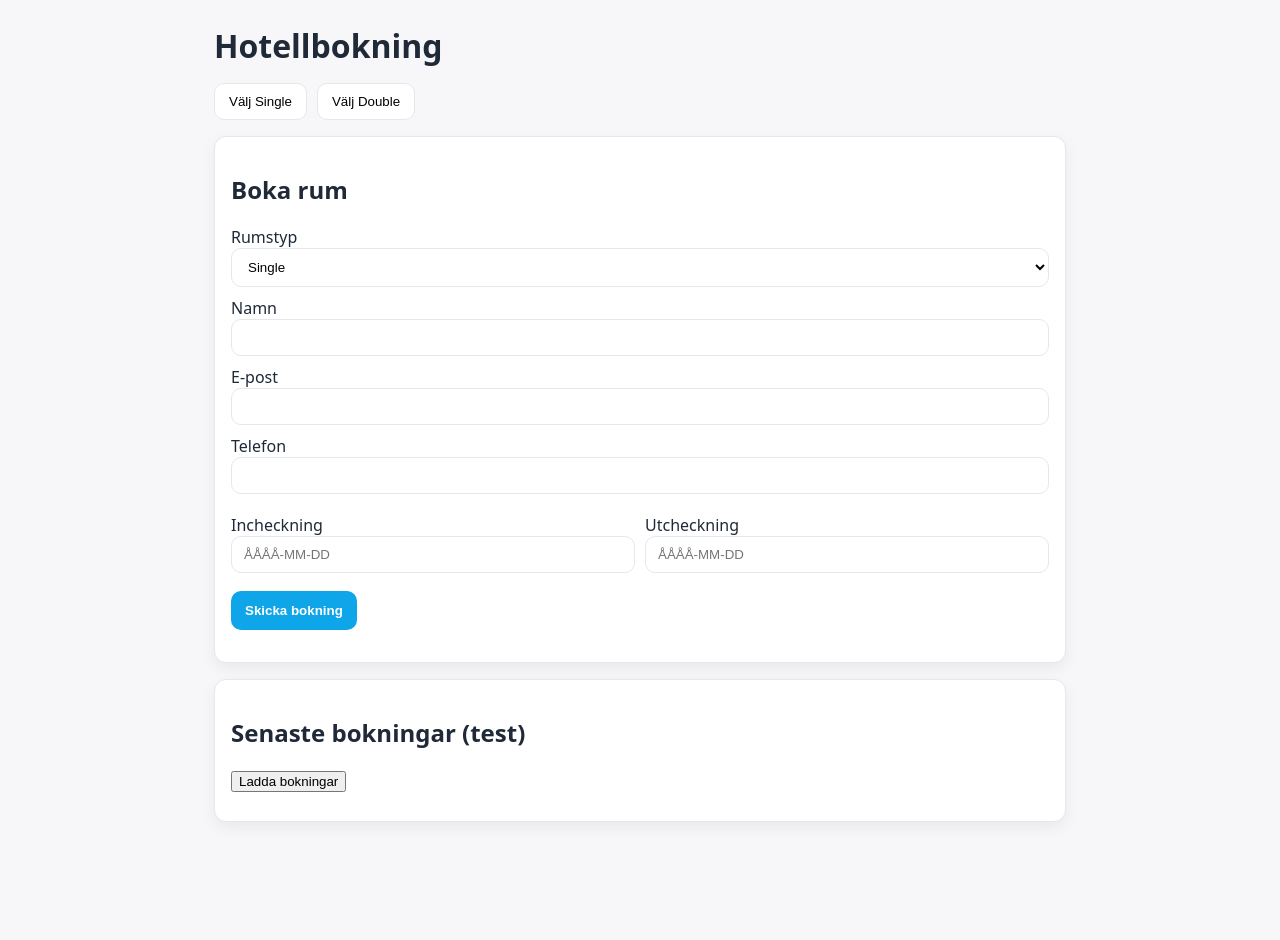
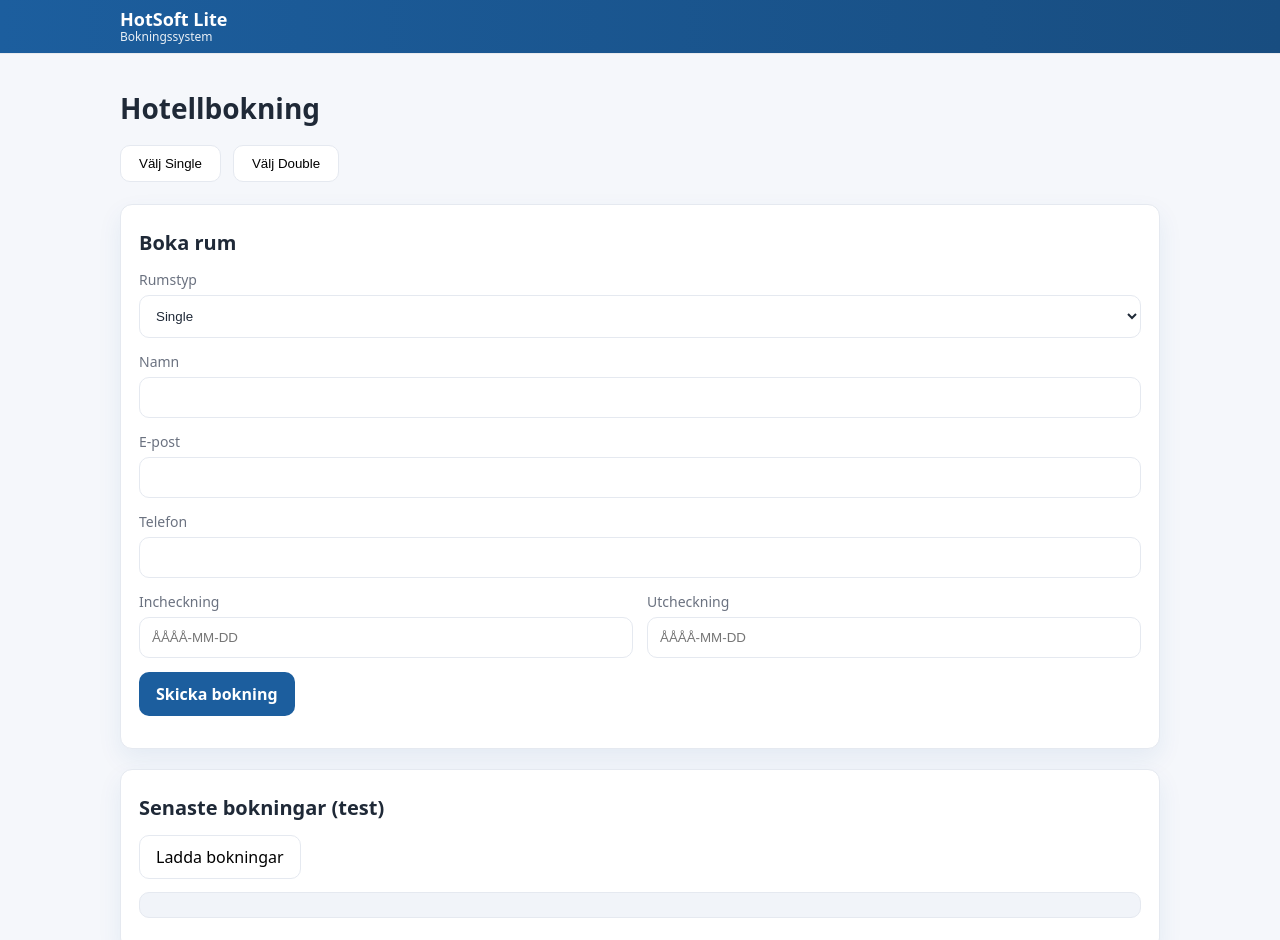
Before and after one commit to TaraKadir/hotel-booking, a website: page client/index.html in a window 1280 px wide. Shown: the top 940 px of the page. Before the commit the page ends 862 px from the top, so only its background shows below. Drawn offline with nearby package versions, Linux system fonts and the light colour scheme.

Commit message:
style: uppdaterade design till HotSoft-inspirerad version

```diff
--- a/client/index.html
+++ b/client/index.html
@@ -3,11 +3,10 @@
   <head>
     <meta charset="utf-8" />
     <meta name="viewport" content="width=device-width, initial-scale=1" />
-    <title>Hotellbokning</title>
+    <title>Hotellbokning – HotSoft Lite</title>
 
     <link rel="stylesheet" href="./styles.css" />
 
-    <!-- Flatpickr (datumväljare) -->
     <link
       rel="stylesheet"
       href="https://cdn.jsdelivr.net/npm/flatpickr/dist/flatpickr.min.css"
@@ -18,76 +17,94 @@
       src="https://cdn.jsdelivr.net/npm/flatpickr/dist/l10n/sv.js"
     ></script>
   </head>
+  <body>
+    <!-- Header -->
+    <header class="header">
+      <div class="header__inner">
+        <div class="brand">
+          <span class="brand__title">HotSoft Lite</span>
+          <span class="brand__sub">Bokningssystem</span>
+        </div>
+      </div>
+    </header>
 
-  <body>
     <main class="container">
-      <h1>Hotellbokning</h1>
+      <h1 class="page-title">Hotellbokning</h1>
 
-      <section class="rooms">
+      <!-- Snabbval av rumstyp -->
+      <section class="room-choice">
         <button class="room-btn" data-type="Single">Välj Single</button>
         <button class="room-btn" data-type="Double">Välj Double</button>
       </section>
 
+      <!-- Bokningsformulär -->
       <form id="booking-form" class="card">
-        <h2>Boka rum</h2>
+        <h2 class="card__title">Boka rum</h2>
 
-        <label>
-          Rumstyp
+        <label class="field">
+          <span class="field__label">Rumstyp</span>
           <select name="room_type" required>
             <option value="Single">Single</option>
             <option value="Double">Double</option>
           </select>
         </label>
 
-        <label>
-          Namn
+        <label class="field">
+          <span class="field__label">Namn</span>
           <input name="guest_name" required />
         </label>
 
-        <label>
-          E-post
+        <label class="field">
+          <span class="field__label">E-post</span>
           <input type="email" name="guest_email" required />
         </label>
 
-        <label>
-          Telefon
+        <label class="field">
+          <span class="field__label">Telefon</span>
           <input name="guest_phone" />
         </label>
 
         <div class="row">
-          <label>
-            Incheckning
+          <label class="field">
+            <span class="field__label">Incheckning</span>
             <input
               type="text"
               id="start_date"
               name="start_date"
+              lang="sv-SE"
               required
               placeholder="ÅÅÅÅ-MM-DD"
             />
           </label>
 
-          <label>
-            Utcheckning
+          <label class="field">
+            <span class="field__label">Utcheckning</span>
             <input
               type="text"
               id="end_date"
               name="end_date"
+              lang="sv-SE"
               required
               placeholder="ÅÅÅÅ-MM-DD"
             />
           </label>
         </div>
 
-        <button type="submit" class="primary">Skicka bokning</button>
+        <button type="submit" class="btn primary">Skicka bokning</button>
         <p id="msg" class="msg"></p>
       </form>
 
+      <!-- Testsektion: senaste bokningar -->
       <section class="card">
-        <h2>Senaste bokningar (test)</h2>
-        <button id="load">Ladda bokningar</button>
-        <pre id="list"></pre>
+        <h2 class="card__title">Senaste bokningar (test)</h2>
+        <button id="load" class="btn">Ladda bokningar</button>
+        <pre id="list" class="pre"></pre>
       </section>
     </main>
+
+    <footer class="footer">
+      <p>© 2025 HotSoft Lite – Skolprojekt</p>
+    </footer>
 
     <script src="./main.js" defer></script>
   </body>
--- a/client/styles.css
+++ b/client/styles.css
@@ -1,84 +1,216 @@
 :root {
-  --bg: #f7f7f9;
-  --surface: #fff;
+  --brand-1: #1c5e9e;
+  --brand-2: #184d80;
+  --bg: #f5f7fb;
+  --surface: #ffffff;
+  --surface-2: #f1f4f9;
   --text: #1f2937;
   --muted: #6b7280;
-  --primary: #0ea5e9;
-  --border: #e5e7eb;
+  --border: #e5e9f0;
   --radius: 12px;
-  --shadow: 0 6px 16px rgba(0, 0, 0, 0.06);
+  --shadow: 0 10px 24px rgba(28, 94, 158, 0.08);
 }
+
 * {
   box-sizing: border-box;
 }
+html,
+body,
+#root {
+  height: 100%;
+}
 body {
   margin: 0;
-  font-family: system-ui, -apple-system, Segoe UI, Roboto, Helvetica, Arial;
+  font-family: ui-sans-serif, system-ui, -apple-system, "Segoe UI", Roboto,
+    Arial;
+  color: var(--text);
   background: var(--bg);
-  color: var(--text);
+  -webkit-font-smoothing: antialiased;
+  -moz-osx-font-smoothing: grayscale;
 }
+
+.header {
+  background: linear-gradient(90deg, var(--brand-1) 0%, var(--brand-2) 100%);
+  color: #fff;
+  position: sticky;
+  top: 0;
+  z-index: 10;
+  box-shadow: 0 1px 0 rgba(0, 0, 0, 0.05);
+}
+.header__inner {
+  max-width: 1080px;
+  margin: 0 auto;
+  padding: 10px 20px;
+  display: flex;
+  align-items: center;
+  gap: 12px;
+}
+.logo {
+  height: 20px;
+}
+.brand {
+  display: flex;
+  flex-direction: column;
+  line-height: 1.1;
+}
+.brand__title {
+  font-size: 18px;
+  font-weight: 600;
+}
+.brand__sub {
+  font-size: 12px;
+  opacity: 0.9;
+}
+
+/* Layout */
 .container {
-  max-width: 900px;
+  max-width: 1080px;
   margin: 0 auto;
-  padding: 24px;
+  padding: 28px 20px 60px;
 }
-h1 {
-  margin: 0 0 16px;
+.page-title {
+  margin: 8px 0 18px;
+  font-size: clamp(22px, 2.6vw, 28px);
 }
-.rooms {
+
+.btn {
+  appearance: none;
+  background: #fff;
+  border: 1px solid var(--border);
+  border-radius: 10px;
+  padding: 10px 16px;
+  font: inherit;
+  cursor: pointer;
+  transition: 0.15s ease;
+}
+.btn:hover {
+  background: var(--surface-2);
+  border-color: #d4dbe7;
+}
+.btn.primary {
+  background: var(--brand-1);
+  color: #fff;
+  border-color: transparent;
+  font-weight: 600;
+}
+.btn.primary:hover {
+  filter: brightness(1.05);
+}
+
+/* Snabbval knappar */
+.room-choice {
   display: flex;
-  gap: 10px;
-  margin: 6px 0 16px;
+  gap: 12px;
+  margin: 10px 0 22px;
 }
 .room-btn {
-  padding: 10px 14px;
+  background: #fff;
   border: 1px solid var(--border);
+  padding: 10px 18px;
   border-radius: 10px;
-  background: var(--surface);
-  cursor: pointer;
+  font-weight: 500;
+  transition: 0.15s ease;
 }
+.room-btn:hover {
+  background: #eef3f9;
+  border-color: #b8c5d9;
+}
+
+/* korten */
 .card {
   background: var(--surface);
   border: 1px solid var(--border);
   border-radius: var(--radius);
   box-shadow: var(--shadow);
-  padding: 16px;
-  margin: 16px 0;
+  padding: 18px;
+  margin-bottom: 20px;
 }
-label {
-  display: block;
-  margin: 10px 0;
+.card__title {
+  margin: 6px 0 14px;
+  font-size: 20px;
 }
+
+/* Form fields */
+.field {
+  display: flex;
+  flex-direction: column;
+  gap: 6px;
+  margin-bottom: 14px;
+}
+.field__label {
+  font-size: 14px;
+  color: var(--muted);
+}
+
 input,
-select {
+select,
+textarea {
   width: 100%;
-  padding: 10px 12px;
+  padding: 12px 12px;
   border: 1px solid var(--border);
   border-radius: 10px;
   background: #fff;
+  color: var(--text);
+  outline: none;
+  transition: 0.12s ease;
 }
+input:focus,
+select:focus,
+textarea:focus {
+  border-color: #b6c6de;
+  box-shadow: 0 0 0 3px rgba(28, 94, 158, 0.1);
+}
+
 .row {
   display: grid;
-  grid-template-columns: 1fr 1fr;
-  gap: 10px;
+  grid-template-columns: 1fr;
+  gap: 14px;
 }
-.primary {
-  background: var(--primary);
-  color: #fff;
-  border: none;
-  border-radius: 10px;
-  padding: 12px 14px;
-  cursor: pointer;
-  font-weight: 600;
-  margin-top: 8px;
+@media (min-width: 720px) {
+  .row {
+    grid-template-columns: 1fr 1fr;
+  }
 }
+
+/* Feedback-meddelande */
 .msg {
-  margin-top: 8px;
+  margin-top: 10px;
+  font-size: 14px;
   color: var(--muted);
 }
 .msg.ok {
-  color: #059669;
+  color: #1f7a3d;
 }
 .msg.error {
-  color: #dc2626;
+  color: #b4232a;
 }
+
+/* Lista / pre */
+.pre {
+  background: var(--surface-2);
+  border: 1px solid var(--border);
+  border-radius: 10px;
+  padding: 12px;
+  overflow: auto;
+}
+
+.footer {
+  text-align: center;
+  padding: 20px;
+  color: #9aa3b3;
+  font-size: 14px;
+}
+
+.flatpickr-calendar {
+  border-radius: 12px !important;
+  box-shadow: 0 12px 28px rgba(28, 94, 158, 0.2) !important;
+}
+.flatpickr-day.today {
+  border-color: var(--brand-1) !important;
+}
+.flatpickr-day.selected,
+.flatpickr-day.startRange,
+.flatpickr-day.endRange {
+  background: var(--brand-1) !important;
+  border-color: var(--brand-1) !important;
+}
```
